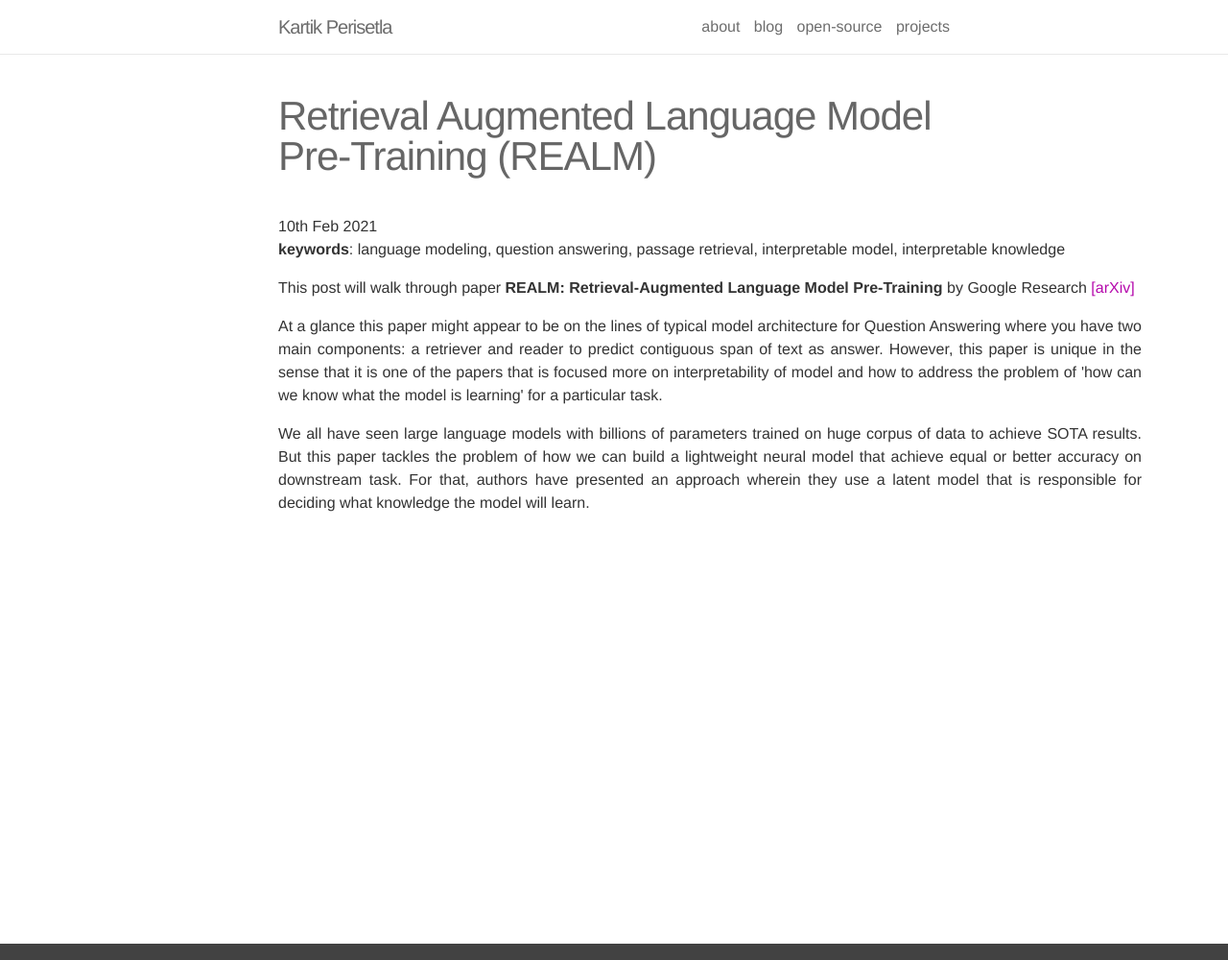
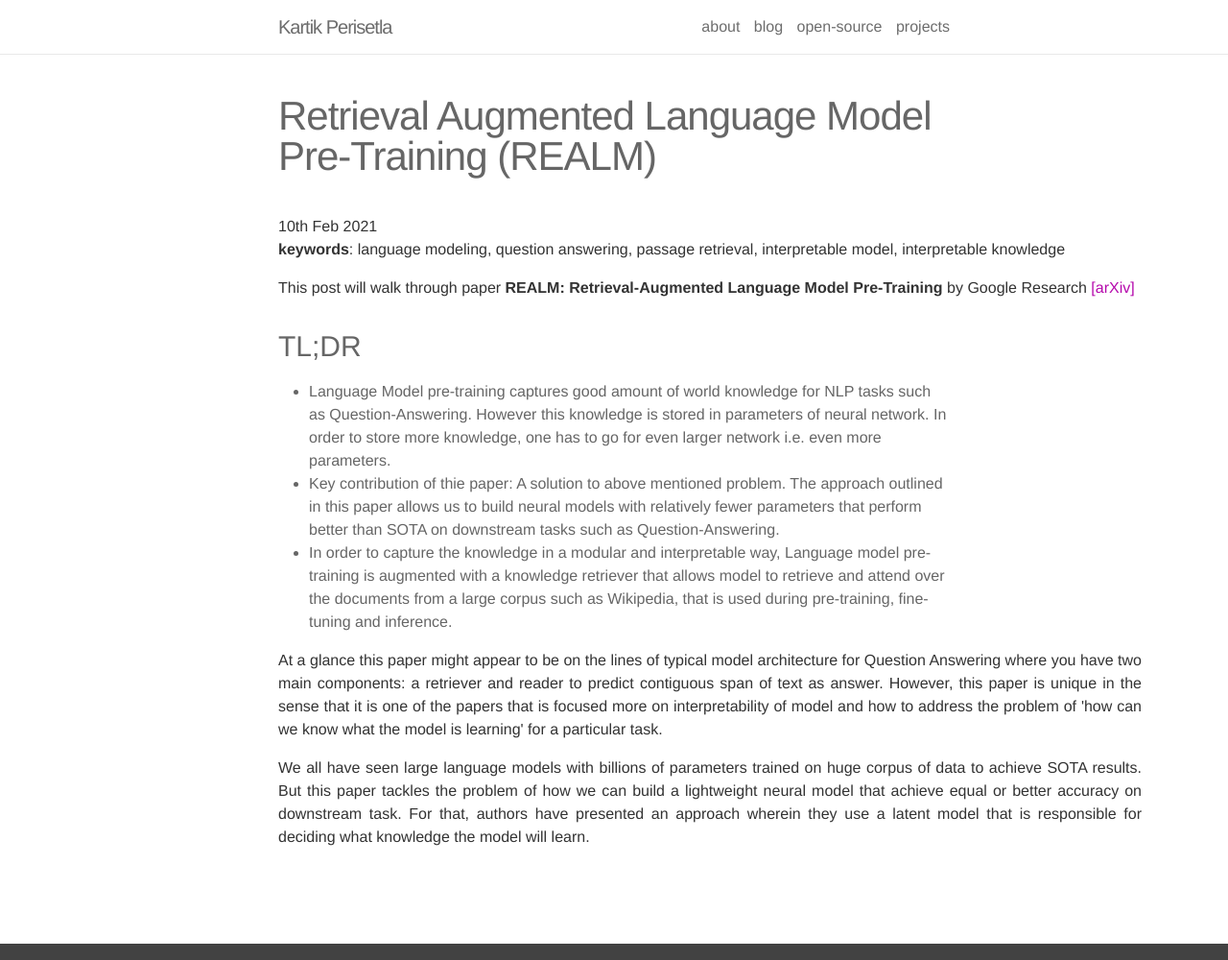
Before and after one commit to kartikperisetla/kartikperisetla.github.io, a Jekyll site: the page built from _posts/2021-02-10-retrieval-augmented-language-model-pre-training.markdown, in a window 1280 px wide and 1000 px high. Shown: the whole window at 96% size. Built offline with Jekyll 4.4.1, drawn with Linux system fonts in a browser that asks for light colours; nearby versions of some CDN libraries; comment, search, counter and statistics services are not loaded.

Commit message:
Update 2021-02-10-retrieval-augmented-language-model-pre-training.markdown

```diff
--- a/_posts/2021-02-10-retrieval-augmented-language-model-pre-training.markdown
+++ b/_posts/2021-02-10-retrieval-augmented-language-model-pre-training.markdown
@@ -14,6 +14,20 @@
 <p align="justify">
     This post will walk through paper <strong>REALM: Retrieval-Augmented Language Model Pre-Training</strong> by Google Research <a href="https://arxiv.org/abs/2002.08909"> [arXiv]
 </a>
+</p>
+<h3>TL;DR</h3>
+<p align="justify">
+<ul>
+    <li>
+        Language Model pre-training captures good amount of world knowledge for NLP tasks such as Question-Answering. However this knowledge is stored in parameters of neural network. In order to store more knowledge, one has to go for even larger network i.e. even more parameters.
+    </li>
+    <li>
+        Key contribution of thie paper: A solution to above mentioned problem. The approach outlined in this paper allows us to build neural models with relatively fewer parameters that perform better than SOTA on downstream tasks such as Question-Answering.
+    </li>
+    <li>
+        In order to capture the knowledge in a modular and interpretable way, Language model pre-training is augmented with a knowledge retriever that allows model to retrieve and attend over the documents from a large corpus such as Wikipedia, that is used during pre-training, fine-tuning and inference.
+    </li>
+</ul>
 </p>
 <p align="justify">
     At a glance this paper might appear to be on the lines of typical model architecture for Question Answering where you have two main components: a retriever and reader to predict contiguous span of text as answer. However, this paper is unique in the sense that it is one of the papers that is focused more on interpretability of model and how to address the problem of 'how can we know what the model is learning' for a particular task.
```
